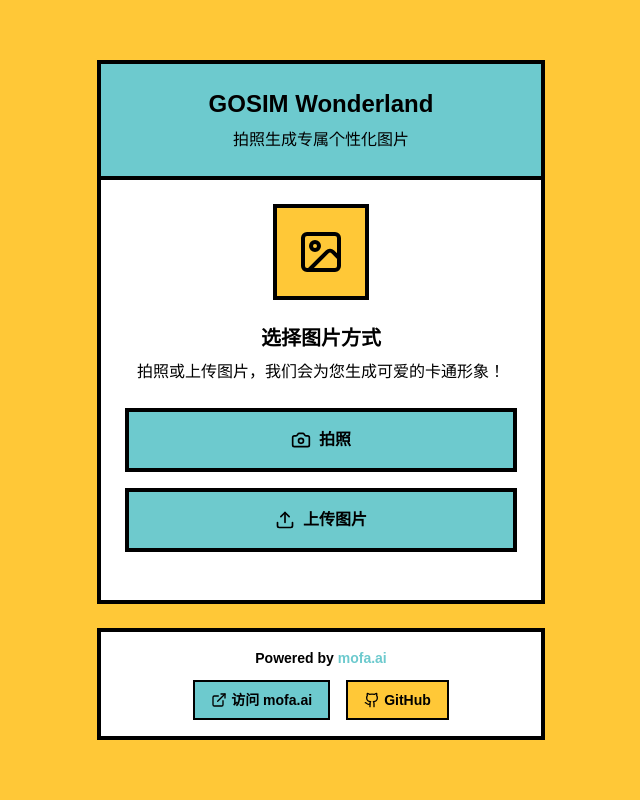
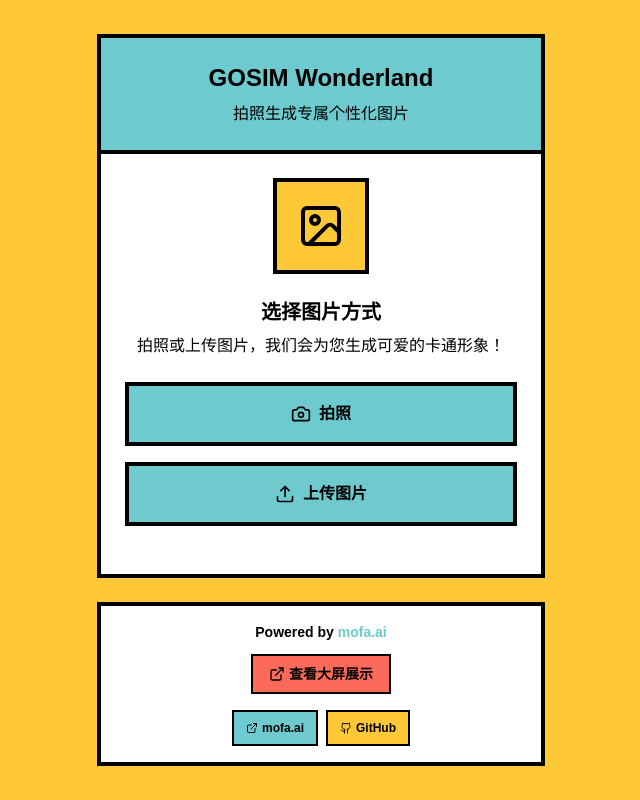
Before and after one commit to mofa-org/gosim-wonderland, a Next.js app in the folder photo-app/: page / in a window 1280 px wide. Shown: the whole page, without its empty margins (319-959 px from the left). Built offline with nearby package versions, Linux system fonts and the light colour scheme.

Commit message:
add redirect

```diff
--- a/photo-app/src/app/page.tsx
+++ b/photo-app/src/app/page.tsx
@@ -683,23 +683,34 @@
           <div className="text-sm font-bold text-black mb-3">
             Powered by <span className="text-[#6DCACE]">mofa.ai</span>
           </div>
-          <div className="flex justify-center space-x-4">
+          <div className="flex justify-center space-x-2 mb-4">
+            <a
+              href="https://wonderland.mofa.ai:8081"
+              target="_blank"
+              rel="noopener noreferrer"
+              className="flex items-center space-x-1 bg-[#FC6A59] text-black px-4 py-2 border-2 border-black font-bold hover:bg-black hover:text-[#FC6A59] transition-colors text-sm"
+            >
+              <ExternalLink className="w-4 h-4" />
+              <span>查看大屏展示</span>
+            </a>
+          </div>
+          <div className="flex justify-center space-x-2">
             <a
               href="https://mofa.ai/"
               target="_blank"
               rel="noopener noreferrer"
-              className="flex items-center space-x-1 bg-[#6DCACE] text-black px-4 py-2 border-2 border-black font-bold hover:bg-black hover:text-[#6DCACE] transition-colors text-sm"
+              className="flex items-center space-x-1 bg-[#6DCACE] text-black px-3 py-2 border-2 border-black font-bold hover:bg-black hover:text-[#6DCACE] transition-colors text-xs"
             >
-              <ExternalLink className="w-4 h-4" />
-              <span>访问 mofa.ai</span>
+              <ExternalLink className="w-3 h-3" />
+              <span>mofa.ai</span>
             </a>
             <a
               href="https://github.com/mofa-org/mofa"
               target="_blank"
               rel="noopener noreferrer"
-              className="flex items-center space-x-1 bg-[#FFC837] text-black px-4 py-2 border-2 border-black font-bold hover:bg-black hover:text-[#FFC837] transition-colors text-sm"
+              className="flex items-center space-x-1 bg-[#FFC837] text-black px-3 py-2 border-2 border-black font-bold hover:bg-black hover:text-[#FFC837] transition-colors text-xs"
             >
-              <Github className="w-4 h-4" />
+              <Github className="w-3 h-3" />
               <span>GitHub</span>
             </a>
           </div>
```
Also changed, not shown: 1 other file (tests, documents, lock files or other folders).
